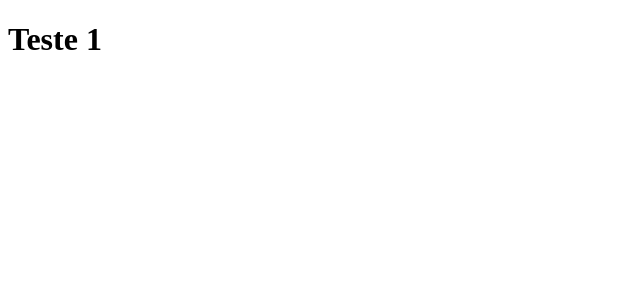
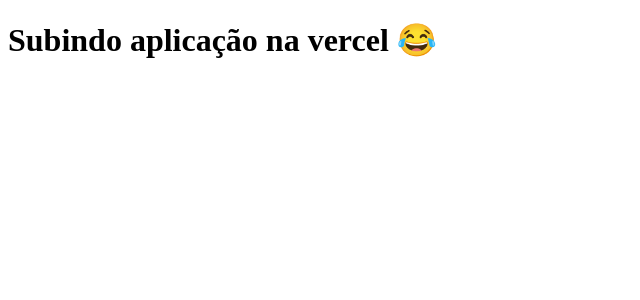
Before and after one commit to fabiobatoni/clone-tabnews, a Next.js app: page / in a window 1280 px wide. Shown: the top 300 px of the page, without its empty margins (0-640 px from the left). Built offline with nearby package versions, Linux system fonts and the light colour scheme.

Commit message:
modifica a frase

```diff
--- a/pages/index.js
+++ b/pages/index.js
@@ -1,3 +1,3 @@
 export default function Home() {
-    return <h1>Teste 1</h1>
+    return <h1>Subindo aplicação na vercel 😂</h1>
 }
```
